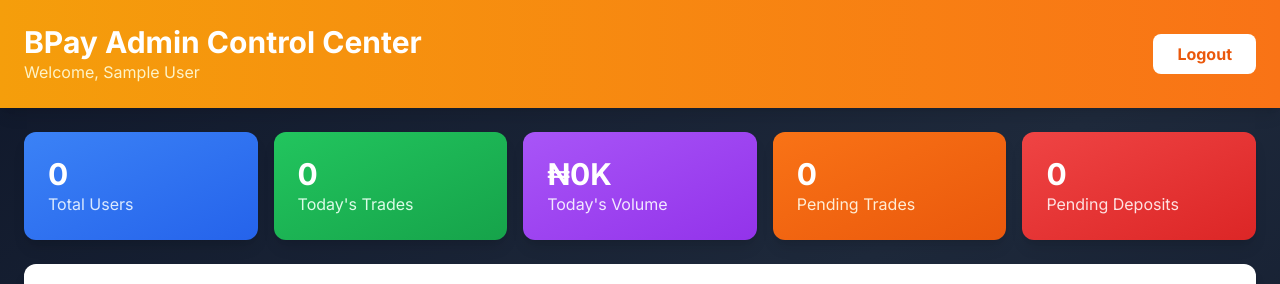
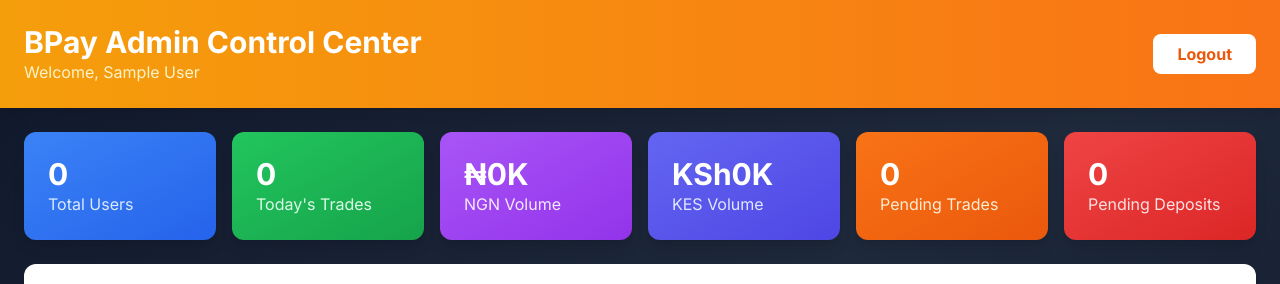
Before and after one commit to obapluto-ob/bpay_app, a Next.js app in the folder frontend/: page /admin/enhanced-dashboard in a window 1280 px wide. Shown: the top 284 px of the page. Built offline with nearby package versions, Linux system fonts and the light colour scheme; no server answers; sample sign-in values are in the browser's storage.

Commit message:
Fix admin panel: show both NGN and KES, remove country column

```diff
--- a/frontend/src/pages/admin/enhanced-dashboard.tsx
+++ b/frontend/src/pages/admin/enhanced-dashboard.tsx
@@ -92,7 +92,7 @@ export default function EnhancedAdminDashboard() {
 
       {/* Stats Cards */}
       <div className="p-6">
-        <div className="grid grid-cols-1 md:grid-cols-5 gap-4 mb-6">
+        <div className="grid grid-cols-1 md:grid-cols-6 gap-4 mb-6">
           <div className="bg-gradient-to-br from-blue-500 to-blue-600 text-white p-6 rounded-xl shadow-lg">
             <div className="text-3xl font-bold">{stats.totalUsers}</div>
             <div className="text-blue-100">Total Users</div>
@@ -103,7 +103,11 @@ export default function EnhancedAdminDashboard() {
           </div>
           <div className="bg-gradient-to-br from-purple-500 to-purple-600 text-white p-6 rounded-xl shadow-lg">
             <div className="text-3xl font-bold">₦{(stats.todayVolume / 1000).toFixed(0)}K</div>
-            <div className="text-purple-100">Today's Volume</div>
+            <div className="text-purple-100">NGN Volume</div>
+          </div>
+          <div className="bg-gradient-to-br from-indigo-500 to-indigo-600 text-white p-6 rounded-xl shadow-lg">
+            <div className="text-3xl font-bold">KSh{(stats.todayVolume / 1000).toFixed(0)}K</div>
+            <div className="text-indigo-100">KES Volume</div>
           </div>
           <div className="bg-gradient-to-br from-orange-500 to-orange-600 text-white p-6 rounded-xl shadow-lg">
             <div className="text-3xl font-bold">{stats.pendingTrades}</div>
@@ -137,9 +141,9 @@ export default function EnhancedAdminDashboard() {
                     <tr>
                       <th className="p-3 text-left">Name</th>
                       <th className="p-3 text-left">Email</th>
-                      <th className="p-3 text-left">Country</th>
                       <th className="p-3 text-left">KYC</th>
-                      <th className="p-3 text-left">Balances</th>
+                      <th className="p-3 text-left">Crypto Balances</th>
+                      <th className="p-3 text-left">Fiat Balances</th>
                       <th className="p-3 text-left">Joined</th>
                     </tr>
                   </thead>
@@ -148,7 +152,6 @@ export default function EnhancedAdminDashboard() {
                       <tr key={user.id} className="border-b hover:bg-gray-50">
                         <td className="p-3">{user.first_name} {user.last_name}</td>
                         <td className="p-3">{user.email}</td>
-                        <td className="p-3">{user.country}</td>
                         <td className="p-3">
                           <span className={`px-2 py-1 rounded text-xs ${user.kyc_status === 'verified' ? 'bg-green-100 text-green-800' : 'bg-yellow-100 text-yellow-800'}`}>
                             {user.kyc_status}
@@ -156,6 +159,9 @@ export default function EnhancedAdminDashboard() {
                         </td>
                         <td className="p-3 text-sm">
                           BTC: {user.btc_balance} | ETH: {user.eth_balance} | USDT: {user.usdt_balance}
+                        </td>
+                        <td className="p-3 text-sm">
+                          ₦{parseFloat(user.ngn_balance || 0).toLocaleString()} | KSh{parseFloat(user.kes_balance || 0).toLocaleString()}
                         </td>
                         <td className="p-3 text-sm">{new Date(user.created_at).toLocaleDateString()}</td>
                       </tr>
@@ -309,7 +315,7 @@ export default function EnhancedAdminDashboard() {
                   {users.slice(0, 5).map(user => (
                     <div key={user.id} className="bg-white p-3 rounded mb-2 flex justify-between">
                       <span>{user.first_name} {user.last_name}</span>
-                      <span className="text-sm text-gray-600">{user.country}</span>
+                      <span className="text-sm text-gray-600">{user.email}</span>
                     </div>
                   ))}
                 </div>
```
